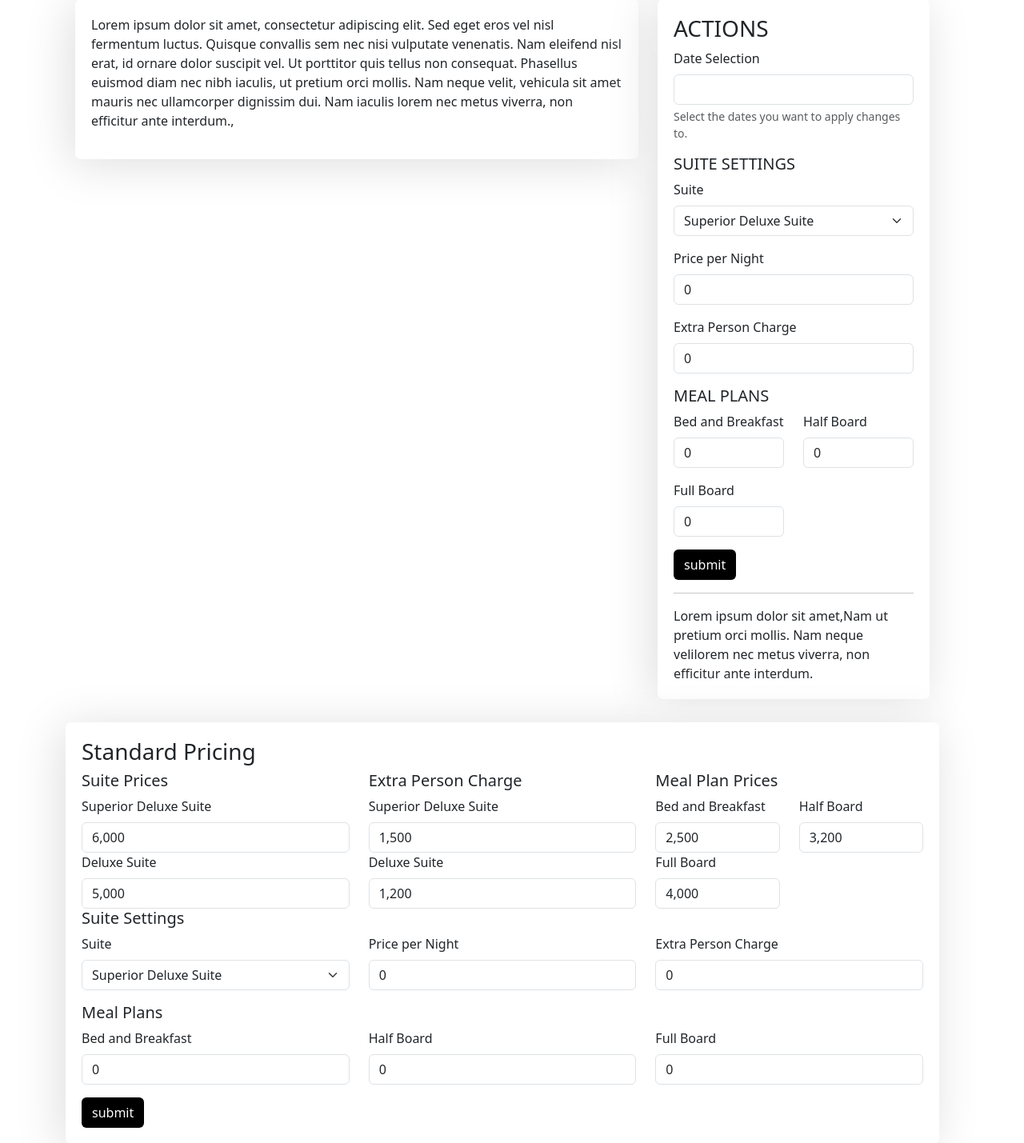
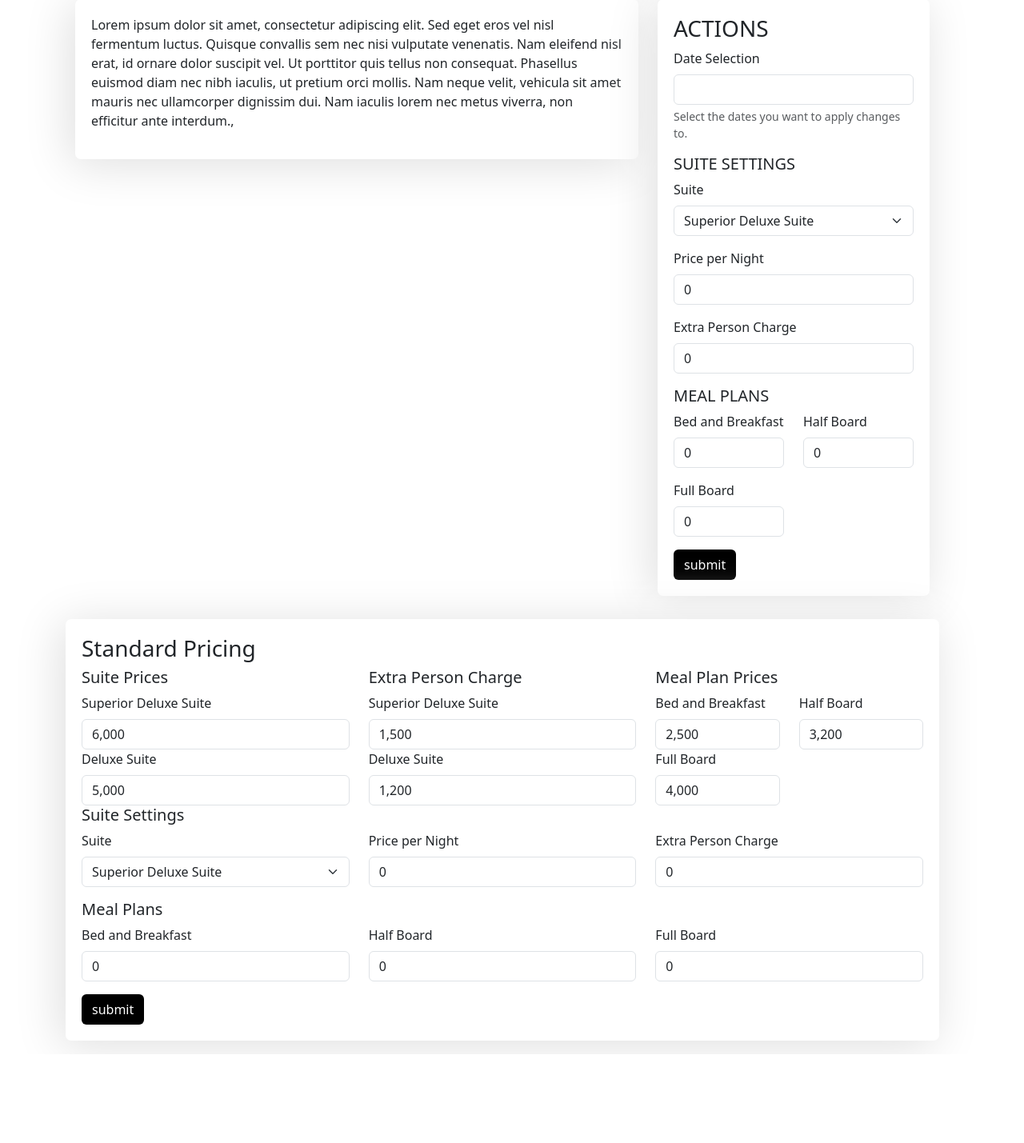
Before and after one commit to injili/AdvancedBooking, a Flask app: template templates/dashboard.html in a window 1280 px wide. Shown: the part 121-1550 px from the top of the page at 80% size. After the commit the page ends 1437 px from the top, so only its background shows below. Run offline with Flask 3, Linux system fonts and the light colour scheme; the template is opened without the code that fills it, so the values that code supplies are empty; some libraries are stand-ins or nearby versions.

Commit message:
new feature integrated init

```diff
--- a/templates/dashboard.html
+++ b/templates/dashboard.html
@@ -124,8 +124,6 @@
                         </div>
                         <input type="submit" value="submit" class="btn btn-r">
                     </form>
-                    <hr>
-                    Lorem ipsum dolor sit amet,Nam  ut pretium orci mollis. Nam neque velilorem nec metus viverra, non efficitur ante interdum.
                     </div>
                 </div>
                 <div class="neomorphic-border">
```
